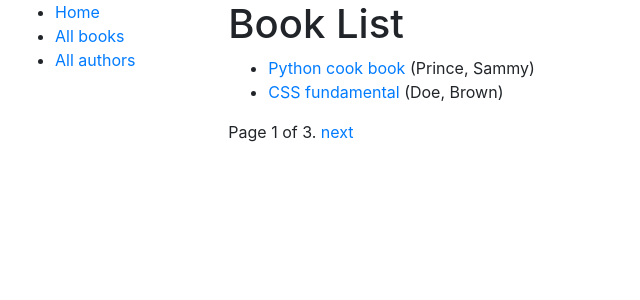
After one commit to olaniyi900/locallibrary, a Django app: page /catalog/books/ in a window 1280 px wide. The commit adds this page. Shown: the top 300 px of the page, without its empty margins (0-640 px from the left). Run offline with Django 3.2, Linux system fonts and the light colour scheme; data comes from the database, SQL or seed files in the repository; both versions use the stored data as it was after the commit; parts of the project's set-up code (start-up, migrations or seed data) failed here and were passed over; some libraries are stand-ins or nearby versions.

Commit message:
detail listview

```diff
--- a/locallibrary/catalog/models.py
+++ b/locallibrary/catalog/models.py
@@ -8,6 +8,7 @@ class Genre(models.Model):
     def __str__(self):
         """String for representing the Model object."""
         return self.name
+
 
 
 from django.urls import reverse # Used to generate URLs by reversing the URL patterns
@@ -26,6 +27,10 @@ class Book(models.Model):
     # ManyToManyField used because genre can contain many books. Books can cover many genres.
     # Genre class has already been defined so we can specify the object above.
     genre = models.ManyToManyField(Genre, help_text='Select a genre for this book')
+
+
+
+
 
     def __str__(self):
         """String for representing the Model object."""
@@ -95,7 +100,6 @@ class Author(models.Model):
 class Language(models.Model):
     """Model representing a Language (e.g. English, French, Japanese, etc.)"""
     name = models.CharField(max_length=200, help_text="Enter the book's natural language (e.g. English, French, Japanese etc.)")
-
     def __str__(self):
         """String for representing the Model object (in Admin site etc.)"""
         return self.name
--- a/locallibrary/catalog/templates/base_generic.html
+++ b/locallibrary/catalog/templates/base_generic.html
@@ -16,12 +16,31 @@
       {% block sidebar %}
         <ul class="sidebar-nav">
           <li><a href="{% url 'index' %}">Home</a></li>
-          <li><a href="">All books</a></li>
+          <li><a href="{% url 'books' %}">All books</a></li>
           <li><a href="">All authors</a></li>
         </ul>
      {% endblock %}
       </div>
-      <div class="col-sm-10 ">{% block content %}{% endblock %}</div>
+      <div class="col-sm-10 ">
+        {% block content %}{% endblock %}
+        {% block pagination %}
+            {% if is_paginated %}
+                <div class="pagination">
+                    <span class="page-links">
+                        {% if page_obj.has_previous %}
+                            <a href="{{ request.path }}?page={{ page_obj.previous_page_number }}">previous</a>
+                        {% endif %}
+                        <span class="page-current">
+                            Page {{ page_obj.number }} of {{ page_obj.paginator.num_pages }}.
+                        </span>
+                        {% if page_obj.has_next %}
+                            <a href="{{ request.path }}?page={{ page_obj.next_page_number }}">next</a>
+                        {% endif %}
+                    </span>
+                </div>
+            {% endif %}
+        {% endblock %}
+      </div>
     </div>
   </div>
 </body>
--- /dev/null
+++ b/locallibrary/catalog/templates/catalog/book_list.html
@@ -0,0 +1,16 @@
+{% extends "base_generic.html" %}
+
+{% block content %}
+  <h1>Book List</h1>
+  {% if book_list %}
+  <ul>
+    {% for book in book_list %}
+      <li>
+        <a href="{{ book.get_absolute_url }}">{{ book.title }}</a> ({{book.author}})
+      </li>
+    {% endfor %}
+  </ul>
+  {% else %}
+    <p>There are no books in the library.</p>
+  {% endif %}
+{% endblock %}
--- a/locallibrary/catalog/urls.py
+++ b/locallibrary/catalog/urls.py
@@ -3,4 +3,6 @@ from . import views
 
 urlpatterns = [
     path('', views.index, name='index'),
+    path('books/', views.BookListView.as_view(), name='books'),
+    path('book/<int:pk>', views.BookDetailView.as_view(), name='book-detail'),
 ]
--- a/locallibrary/catalog/views.py
+++ b/locallibrary/catalog/views.py
@@ -1,6 +1,6 @@
 from django.shortcuts import render
 
-from catalog.models import Book, Author, BookInstance, Genre
+from catalog.models import Book, Author, BookInstance, Genre, Language
 
 def index(request):
     """View function for home page of site."""
@@ -19,7 +19,7 @@ def index(request):
     num_genres = Genre.objects.all().count()
 
     # books that cotain python
-    python_books = Book.objects.filter(id=1)
+    python_books = Book.objects.all().filter(title='Python cook book')
 
     context = {
         'num_books': num_books,
@@ -32,3 +32,14 @@ def index(request):
 
     # Render the HTML template index.html with the data in the context variable
     return render(request, 'index.html', context=context)
+
+
+from django.views import generic
+
+class BookListView(generic.ListView):
+    model = Book
+    paginate_by = 2
+
+
+class BookDetailView(generic.DetailView):
+    model = Book
```
Also changed, not shown: locallibrary/catalog/templates/catalog/book_detail.html (added, +25 -0 lines), locallibrary/catalog/migrations/0005_language_book.py (added), locallibrary/catalog/migrations/0006_auto_20191026_1024.py (added), locallibrary/catalog/migrations/0007_auto_20191026_1027.py (added), locallibrary/catalog/migrations/0008_auto_20191028_1708.py (added), locallibrary/catalog/migrations/0009_remove_book_language.py (added), locallibrary/db.sqlite3.
